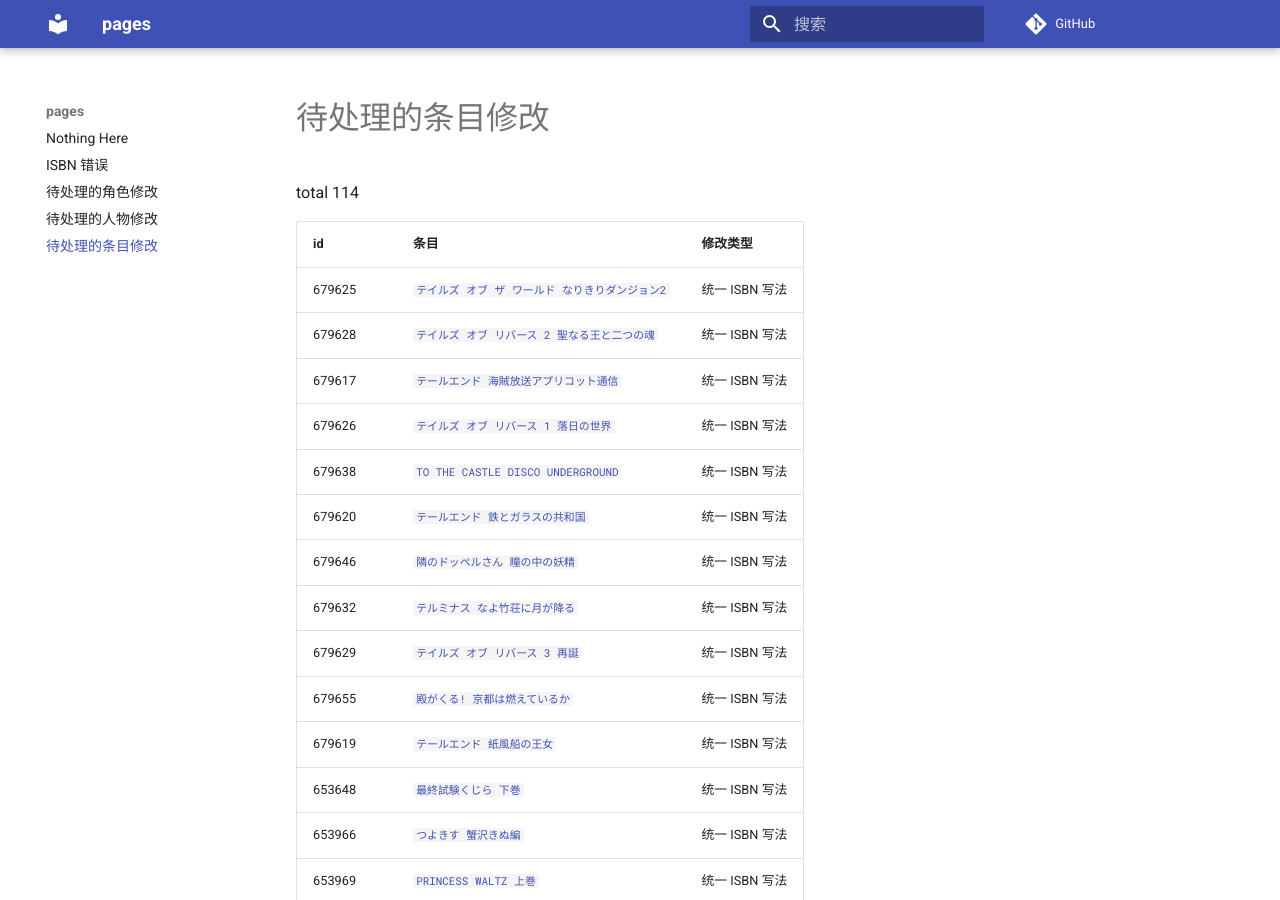
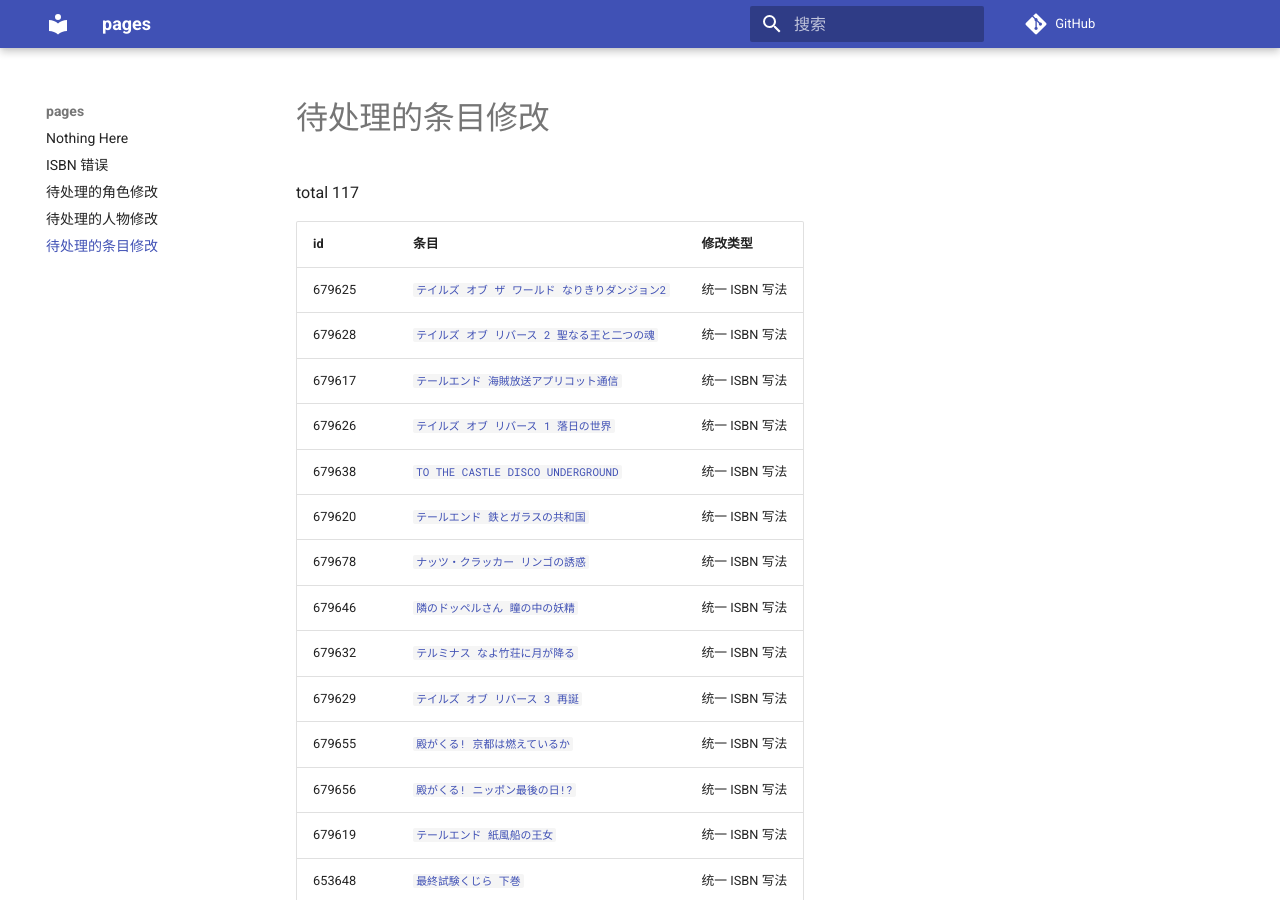
Before and after one commit to trim21/bangumi-pages, an MkDocs documentation site: the page built from docs/pending-subject-changes.md, in a window 1280 px wide and 900 px high. Built offline with MkDocs 1.6.1 and Material for MkDocs 9.7.7, drawn with Linux system fonts in a browser that asks for light colours; comment, search, counter and statistics services are not loaded.

Commit message:
update pending-changes.md

```diff
--- a/docs/pending-subject-changes.md
+++ b/docs/pending-subject-changes.md
@@ -1,6 +1,6 @@
 # 待处理的条目修改
 
-total 114
+total 117
 
 | id | 条目 | 修改类型 |
 | --- | --- | --- |
@@ -10,10 +10,12 @@ total 114
 | 679626 | [`テイルズ オブ リバース 1 落日の世界`](https://bgm.tv/subject/679626) | 统一 ISBN 写法 |
 | 679638 | [`TO THE CASTLE DISCO UNDERGROUND`](https://bgm.tv/subject/679638) | 统一 ISBN 写法 |
 | 679620 | [`テールエンド 鉄とガラスの共和国`](https://bgm.tv/subject/679620) | 统一 ISBN 写法 |
+| 679678 | [`ナッツ・クラッカー リンゴの誘惑`](https://bgm.tv/subject/679678) | 统一 ISBN 写法 |
 | 679646 | [`隣のドッペルさん 瞳の中の妖精`](https://bgm.tv/subject/679646) | 统一 ISBN 写法 |
 | 679632 | [`テルミナス なよ竹荘に月が降る`](https://bgm.tv/subject/679632) | 统一 ISBN 写法 |
 | 679629 | [`テイルズ オブ リバース 3 再誕`](https://bgm.tv/subject/679629) | 统一 ISBN 写法 |
 | 679655 | [`殿がくる! 京都は燃えているか`](https://bgm.tv/subject/679655) | 统一 ISBN 写法 |
+| 679656 | [`殿がくる! ニッポン最後の日!?`](https://bgm.tv/subject/679656) | 统一 ISBN 写法 |
 | 679619 | [`テールエンド 紙風船の王女`](https://bgm.tv/subject/679619) | 统一 ISBN 写法 |
 | 653648 | [`最終試験くじら 下巻`](https://bgm.tv/subject/653648) | 统一 ISBN 写法 |
 | 653966 | [`つよきす 蟹沢きぬ編`](https://bgm.tv/subject/653966) | 统一 ISBN 写法 |
@@ -95,6 +97,7 @@ total 114
 | 653975 | [`聖奴隷学園`](https://bgm.tv/subject/653975) | 统一 ISBN 写法 |
 | 653326 | [`螺旋回廊2`](https://bgm.tv/subject/653326) | 统一 ISBN 写法 |
 | 653390 | [`SEXFRIEND`](https://bgm.tv/subject/653390) | 统一 ISBN 写法 |
+| 679676 | [`嘆きの館`](https://bgm.tv/subject/679676) | 统一 ISBN 写法 |
 | 653026 | [`夜勤病棟`](https://bgm.tv/subject/653026) | 统一 ISBN 写法 |
 | 653305 | [`みずいろ`](https://bgm.tv/subject/653305) | 统一 ISBN 写法 |
 | 653314 | [`-スガタ-`](https://bgm.tv/subject/653314) | 统一 ISBN 写法 |
```
